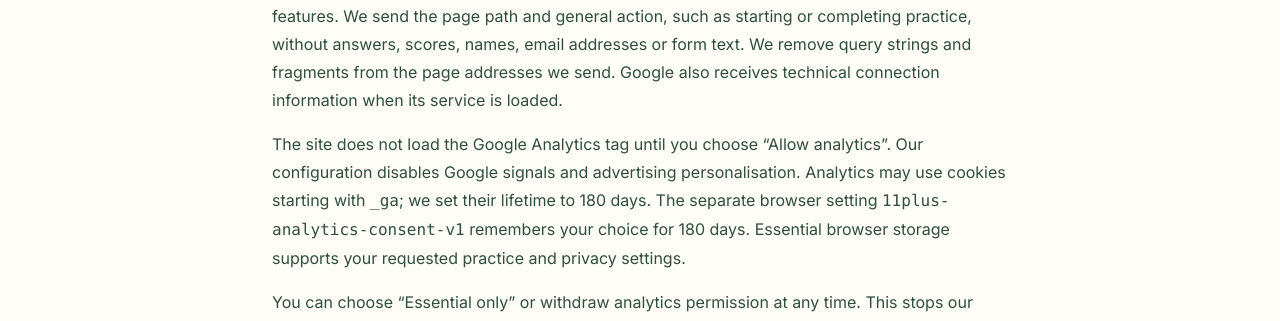
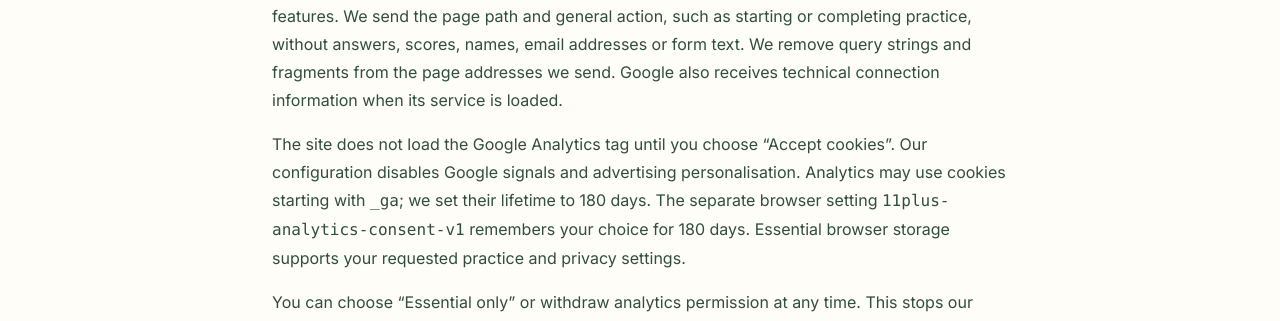
Before and after one commit to vimldn/11plus6, a Next.js app: page /privacy in a window 1280 px wide. Shown: the part 1700-2021 px from the top of the page. Built offline with nearby package versions, Linux system fonts and the light colour scheme.

Commit message:
Match the privacy policy to the cookie button label

```diff
--- a/app/privacy/page.tsx
+++ b/app/privacy/page.tsx
@@ -32,7 +32,7 @@ export default function PrivacyPage() {
     </section>
     <section className="mt-9 space-y-4 leading-7"><h2 className="text-2xl font-semibold text-emerald-950">Optional analytics and cookies</h2>
       <p>With your permission, Google Analytics measures visits, resource downloads and use of practice features. We send the page path and general action, such as starting or completing practice, without answers, scores, names, email addresses or form text. We remove query strings and fragments from the page addresses we send. Google also receives technical connection information when its service is loaded.</p>
-      <p>The site does not load the Google Analytics tag until you choose “Allow analytics”. Our configuration disables Google signals and advertising personalisation. Analytics may use cookies starting with <code>_ga</code>; we set their lifetime to 180 days. The separate browser setting <code>11plus-analytics-consent-v1</code> remembers your choice for 180 days. Essential browser storage supports your requested practice and privacy settings.</p>
+      <p>The site does not load the Google Analytics tag until you choose “Accept cookies”. Our configuration disables Google signals and advertising personalisation. Analytics may use cookies starting with <code>_ga</code>; we set their lifetime to 180 days. The separate browser setting <code>11plus-analytics-consent-v1</code> remembers your choice for 180 days. Essential browser storage supports your requested practice and privacy settings.</p>
       <p>You can choose “Essential only” or withdraw analytics permission at any time. This stops our analytics events and removes accessible Google Analytics cookies for this site. It does not remove data already received by Google. All learning resources remain available.</p>
       <PrivacySettingsButton />
       <p>Google and Vercel may process information outside the UK as described in their privacy information: <a className="underline" href="https://policies.google.com/privacy">Google privacy policy</a> and <a className="underline" href="https://vercel.com/legal/privacy-policy">Vercel privacy policy</a>. Hosting providers may keep technical request and security logs to operate and protect their services.</p>
```
